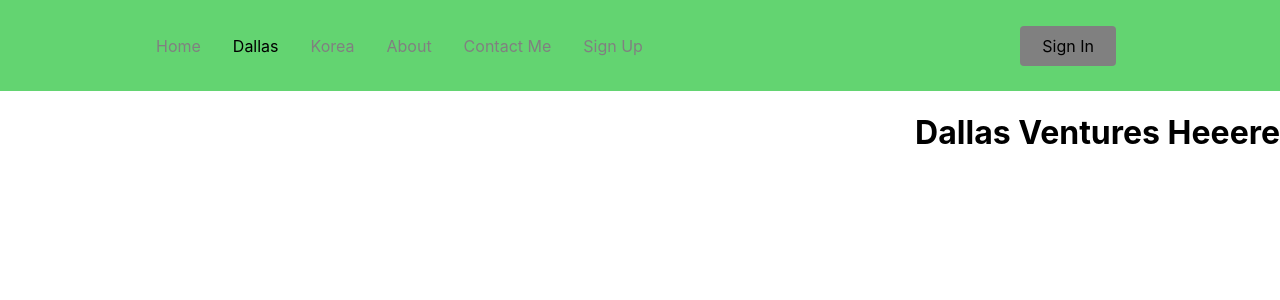
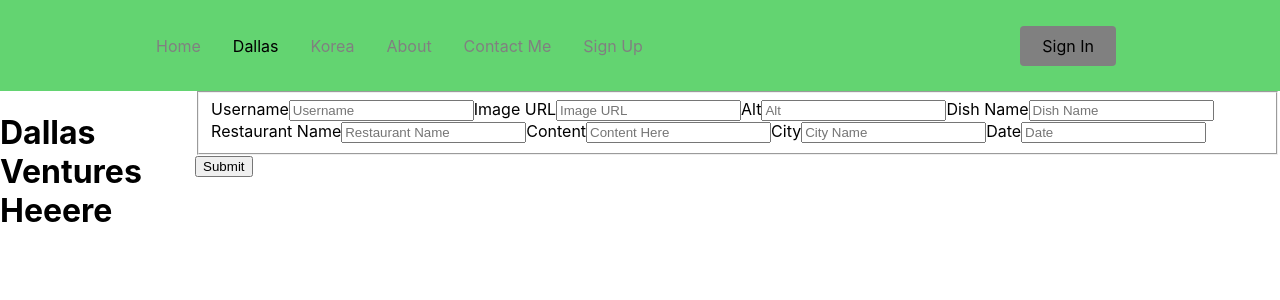
Before and after one commit to asaudu/ForagingFoodie, a React (Create React App) app in the folder client/: page /dallas in a window 1280 px wide. Shown: the top 300 px of the page. Built offline with nearby package versions, Linux system fonts and the light colour scheme.

Commit message:
dallas form and sign up form completed

```diff
--- a/client/src/Pages/Dallas.js
+++ b/client/src/Pages/Dallas.js
@@ -1,5 +1,113 @@
+import { useState } from "react";
 
-const Dallas = () => {
+const Dallas = (props) => {
+// Initial student in case that you want to update a new student
+const {initialPost = {id: null,
+                    username: "",
+                    imageurl: "",
+                    alt: "",
+                    dish: "",
+                    restaurant: "",
+                    content: "",
+                    city: "",
+                    date: ""}} = props;
+
+
+// We're using that initial student as our initial state
+const [post, setPost] = useState(initialPost);
+
+//create functions that handle the event of the user typing into the form
+const handleUsernameChange = (event) => {
+const username = event.target.value;
+setPost((post) => ({ ...post, username }));
+
+}
+
+const handleImageURLChange = (event) => {
+const imageurl = event.target.value;
+setPost((post) => ({ ...post, imageurl }));
+
+}
+
+const handleAltChange = (event) => {
+    const alt = event.target.value;
+    setPost((post) => ({ ...post, alt }));
+
+}
+
+const handleDishChange = (event) => {
+    const dish = event.target.value;
+    setPost((post) => ({ ...post, dish }));
+
+}
+
+const handleRestaurantChange = (event) => {
+    const restaurant = event.target.value;
+    setPost((post) => ({ ...post, restaurant }));
+
+}
+
+const handleContentChange = (event) => {
+    const content = event.target.value;
+    setPost((post) => ({ ...post, content }));
+
+}
+
+const handleCityChange = (event) => {
+    const city = event.target.value;
+    setPost((post) => ({ ...post, city }));
+
+}
+
+const handleDateChange = (event) => {
+    const date = event.target.value;
+    setPost((post) => ({ ...post, date }));
+
+}
+
+
+//A function to handle the post request
+const makePost = (newPost) => {
+return fetch('/api/users', {
+method: 'POST',
+headers: {'Content-Type': 'application/json'},
+body: JSON.stringify(newPost)
+}).then((response) => {
+return response.json()
+}).then((data) => {
+console.log("From the post ", data);
+props.savePost(data);
+
+});
+}
+
+//a function to handle the Update request
+const updatePost = (existingPost) =>{
+return fetch(`/api/users/${existingPost.id}`, {
+method: 'PUT',
+headers: {'Content-Type': 'application/json'},
+body: JSON.stringify(existingPost)
+}).then((response) => {
+return response.json()
+}).then((data) => {
+console.log("From put request ", data);
+props.savePost(data);
+
+});
+
+}
+
+// Than handle submit function now needs the logic for the update scenario
+const handleSubmit = (e) => {
+e.preventDefault();
+if(post.id){
+updatePost(post);
+} else {
+makePost(post);
+}
+
+};
+
 return (
 	<div
 	style={{
@@ -10,6 +118,86 @@ return (
 	}}
 	>
 	<h1>Dallas Ventures Heeere</h1>
+
+        <form onSubmit={handleSubmit}>
+            <fieldset>
+                <label>Username</label>
+                <input
+                    type="text"
+                    id="add-user-name"
+                    placeholder="Username"
+                    required
+                    value={post.username}
+                    onChange={handleUsernameChange}
+
+                />
+                <label>Image URL</label>
+                <input
+                    type="text"
+                    id="add-image-url"
+                    placeholder="Image URL"
+                    required
+                    value={post.imageurl}
+                    onChange={handleImageURLChange}
+                />
+                <label>Alt</label>
+                <input
+                    type="text"
+                    id="add-alt"
+                    placeholder="Alt"
+                    required
+                    value={post.alt}
+                    onChange={handleAltChange}
+                />
+                <label>Dish Name</label>
+                <input
+                    type="text"
+                    id="add-dish-name"
+                    placeholder="Dish Name"
+                    required
+                    value={post.dish}
+                    onChange={handleImageURLChange}
+                />
+                <label>Restaurant Name</label>
+                <input
+                    type="text"
+                    id="add-restaurant"
+                    placeholder="Restaurant Name"
+                    required
+                    value={post.restaurant}
+                    onChange={handleRestaurantChange}
+                />
+                <label>Content</label>
+                <input
+                    type="text"
+                    id="add-content"
+                    placeholder="Content Here"
+                    required
+                    value={post.content}
+                    onChange={handleContentChange}
+                />
+                <label>City</label>
+                <input
+                    type="text"
+                    id="add-city"
+                    placeholder="City Name"
+                    required
+                    value={post.city}
+                    onChange={handleCityChange}
+                />
+                <label>Date</label>
+                <input
+                    type="datetime"
+                    id="add-date"
+                    placeholder="Date"
+                    required
+                    value={post.date}
+                    onChange={handleDateChange}
+                />
+            </fieldset>
+
+            <button type="submit">{!post.id ? "Submit" : "Save"}</button>
+        </form>
 	</div>
 );
 };
--- a/client/src/Pages/SignUp.js
+++ b/client/src/Pages/SignUp.js
@@ -1,15 +1,106 @@
+import { useState } from "react";
+const SignUp = (props) => {
 
-const SignUp = () => {
+	// Initial student in case that you want to update a new student
+    const {initialPost = {id: null,
+		username: "",
+		email: ""}} = props;
+
+
+// We're using that initial student as our initial state
+const [user, setUser] = useState(initialPost);
+
+//create functions that handle the event of the user typing into the form
+const handleUsernameChange = (event) => {
+const username = event.target.value;
+setUser((user) => ({ ...user, username }));
+
+}
+
+const handleEmailChange = (event) => {
+const email = event.target.value;
+setUser((user) => ({ ...user, email }));
+
+}
+
+//A function to handle the post request
+const postUser = (newUser) => {
+return fetch('/api/users', {
+method: 'POST',
+headers: {'Content-Type': 'application/json'},
+body: JSON.stringify(newUser)
+}).then((response) => {
+return response.json()
+}).then((data) => {
+console.log("From the post ", data);
+props.saveUser(data);
+
+});
+}
+
+//a function to handle the Update request
+const updateUser = (existingUser) =>{
+return fetch(`/api/users/${existingUser.id}`, {
+method: 'PUT',
+headers: {'Content-Type': 'application/json'},
+body: JSON.stringify(existingUser)
+}).then((response) => {
+return response.json()
+}).then((data) => {
+console.log("From put request ", data);
+props.saveStudent(data);
+
+});
+
+}
+
+// Than handle submit function now needs the logic for the update scenario
+const handleSubmit = (e) => {
+	e.preventDefault();
+	if(user.id){
+		updateUser(user);
+	} else {
+		postUser(user);
+	}
+
+};
+
 return (
 	<div
-	style={{
-		display: 'flex',
-		justifyContent: 'Right',
-		alignItems: 'Right',
-		height: '100vh'
-	}}
+	// style={{
+	// 	display: 'flex',
+	// 	justifyContent: 'Left',
+	// 	alignItems: 'Left',
+	// 	height: '100vh'
+	// }}
 	>
 	<h1>Sign Up</h1>
+
+	<form onSubmit={handleSubmit}>
+            <fieldset>
+                <label>Username</label>
+                <input
+                    type="text"
+                    id="add-user-name"
+                    placeholder="Username"
+                    required
+                    value={user.username}
+                    onChange={handleUsernameChange}
+
+                />
+                <label>Email</label>
+                <input
+                    type="text"
+                    id="add-email"
+                    placeholder="Email"
+                    required
+                    value={user.email}
+                    onChange={handleEmailChange}
+                />
+            </fieldset>
+
+            <button type="submit">{!user.id ? "Submit" : "Save"}</button>
+        </form>
 	</div>
 );
 };
--- a/client/src/components/form.js
+++ b/client/src/components/form.js
@@ -8,18 +8,18 @@ const Form = (props) => {
 
 
     // We're using that initial student as our initial state
-    const [user, setPost] = useState(initialPost);
+    const [user, setUser] = useState(initialPost);
 
     //create functions that handle the event of the user typing into the form
     const handleUsernameChange = (event) => {
         const username = event.target.value;
-        setPost((user) => ({ ...user, username }));
+        setUser((user) => ({ ...user, username }));
 
     }
 
     const handleEmailChange = (event) => {
         const email = event.target.value;
-        setPost((user) => ({ ...user, email }));
+        setUser((user) => ({ ...user, email }));
 
     }
 
```
